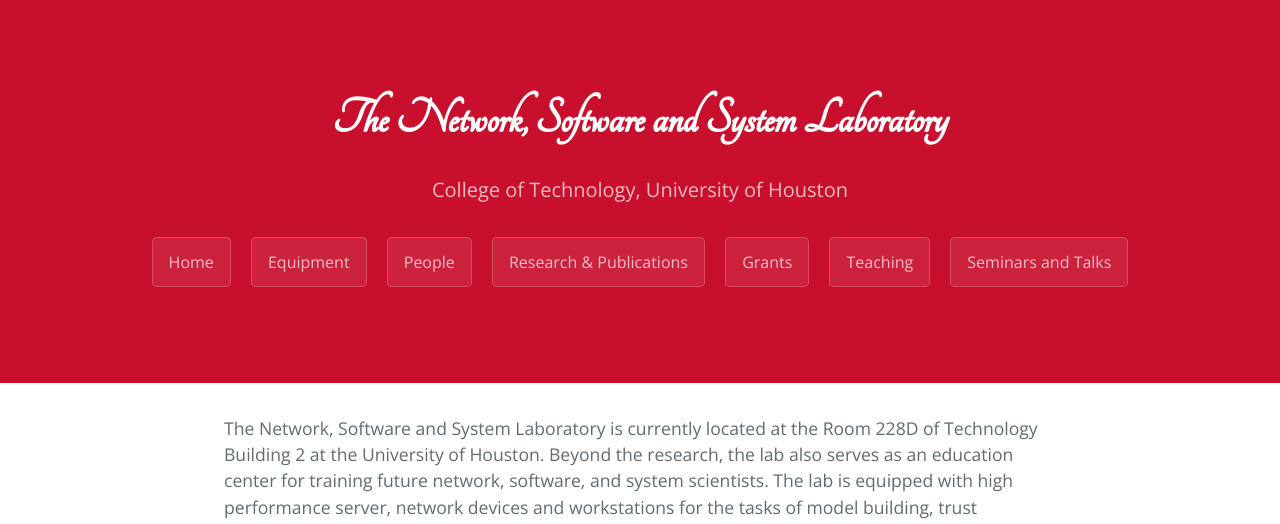
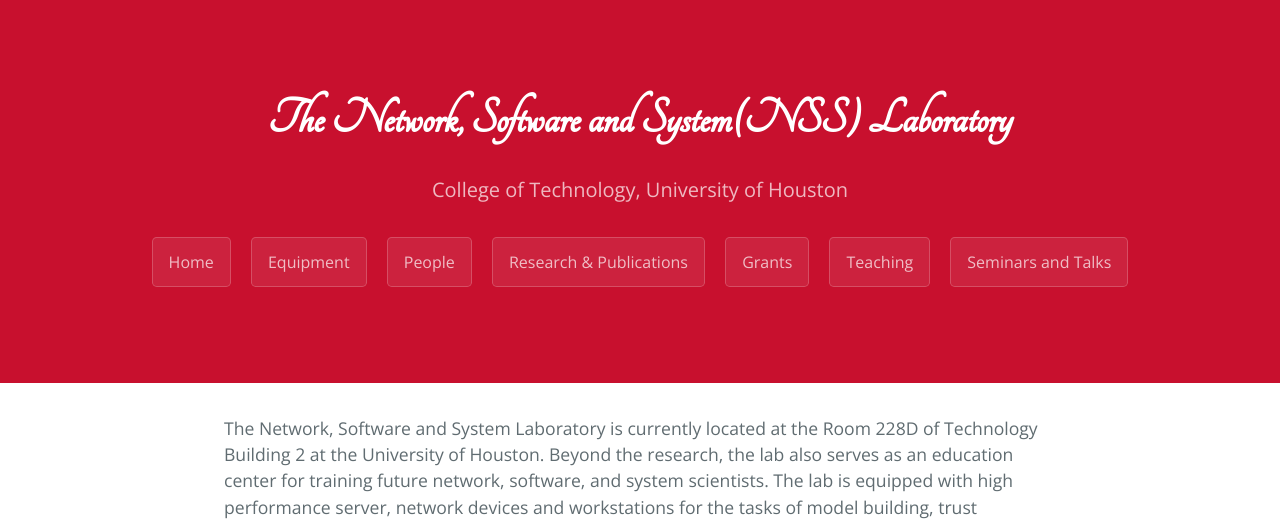
Before and after one commit to rohithreddydepa/Network-Software-and-System-Lab.github.io, a Jekyll site: the page built from index.md, in a window 1280 px wide. Shown: the top 524 px of the page. Built offline with Jekyll 4.4.1, drawn with Linux system fonts in a browser that asks for light colours; some web fonts are replaced.

Commit message:
Update default.html

```diff
--- a/_layouts/default.html
+++ b/_layouts/default.html
@@ -9,7 +9,7 @@
     <link rel="stylesheet" href="{{ '/assets/css/style.css?v=' | append: site.github.build_revision | relative_url }}">
   </head>
   <body>
-    <section class="page-header"><div id="container"><div class="child1"><h1 class="project-name">The Network, Software and System Laboratory</h1></div
+    <section class="page-header"><div id="container"><div class="child1"><h1 class="project-name">The Network, Software and System(NSS) Laboratory</h1></div
 	    ><div class="child2">
       			<h2 class="project-tagline">College of Technology, University of Houston</h2>
       			{% for page in site.pages %}
```
